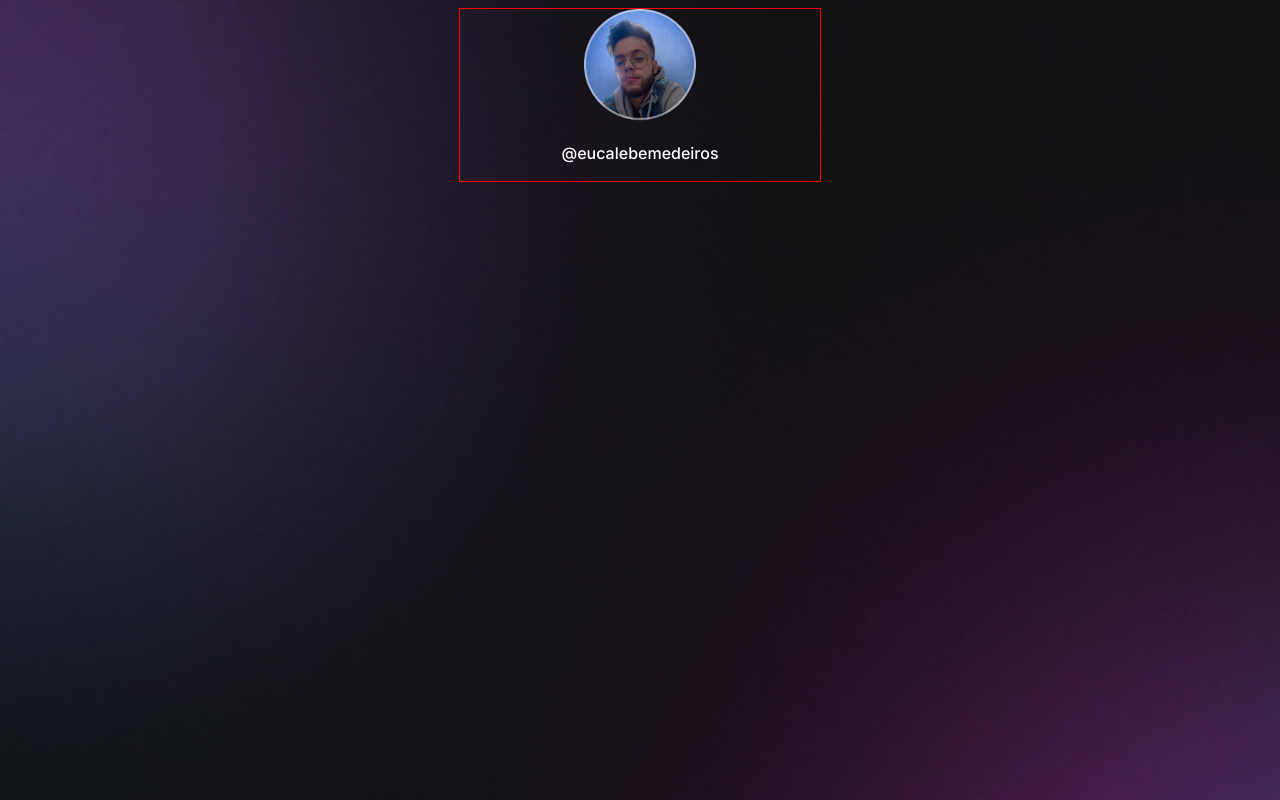
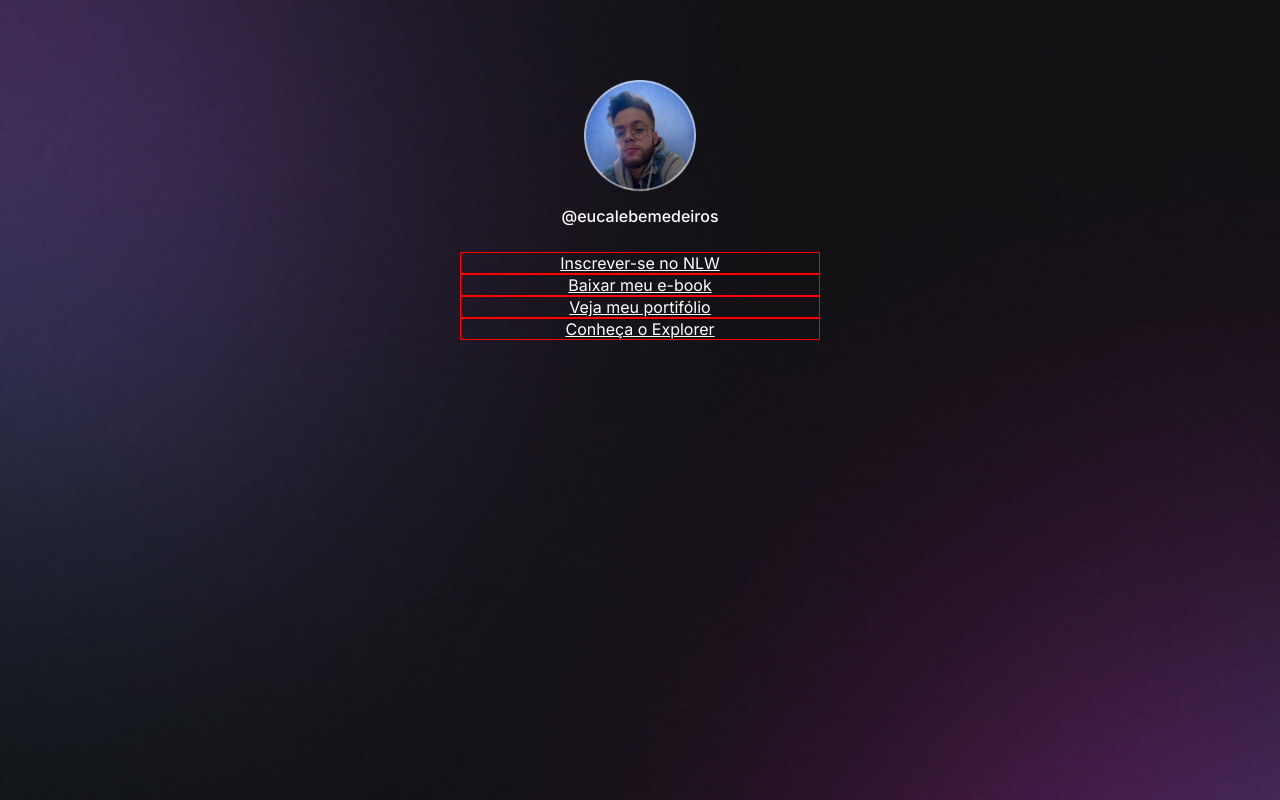
Before and after one commit to IsCorvo/Discover2, a plain HTML site: page index.html in a window 1280 px wide. Drawn offline with Linux system fonts and the light colour scheme.

Commit message:
Commit add 25-10-2023

```diff
--- a/index.html
+++ b/index.html
@@ -18,6 +18,20 @@
             <img src="./assets/avatar.png" alt="Foto de Calebe Medeiros, usando óculos, uma jaqueta jeans, com barba e fundo azul ciano.">
             <p>@eucalebemedeiros</p>
         </div>
+        <ul>
+            <li>
+                <a href="#" target="_blank">Inscrever-se no NLW</a>
+            </li>
+            <li>
+                <a href="#" target="_blank">Baixar meu e-book</a>
+            </li>
+            <li>
+                <a href="#" target="_blank">Veja meu portifólio</a>
+            </li>
+            <li>
+                <a href="#" target="_blank">Conheça o Explorer</a>
+            </li>
+        </ul>
     </div>
 </body>
 
--- a/style.css
+++ b/style.css
@@ -1,41 +1,49 @@
+* {
+  margin: 0;
+  padding: 0;
+  box-sizing: border-box;
+}
+
+body {
+
+  background: url(./assets/bg-mobile.jpg) no-repeat top center/cover;
+}
+
 body * {
   font-family: "Inter", sans-serif;
   color: #ffffff;
 }
 
-body {
-  /*
-  background-image: url(./assets/bg-mobile.jpg);
-  background-repeat: no-repeat;
-  background-position: top center;
-  background-size: cover;
-  */
-
-  /*background: color image no-repeat position/size */
-  background: url(./assets/bg-mobile.jpg) no-repeat top center/cover;
-}
-
 #container {
   width: 360px;
-  border: 1px solid red;
-  margin: auto;
+  margin: 56px auto 0px;
 }
 
 #profile {
   text-align: center;
+  padding: 24px;
 }
 
 #profile img {
   width: 112px;
-  margin: auto;
 }
 
 #profile p {
-  color: var(--text-color-dark-mode, #fff);
-  /* text-md */
-  font-family: Inter;
-  font-size: 16px;
-  font-style: normal;
   font-weight: 500;
-  line-height: 24px; /* 150% */
+  line-height: 24px;
+  margin-top: 8px;
 }
+
+/* LINKS */
+ul {
+  list-style: none;
+}
+
+ul li a {
+  border: 1px solid red;
+
+  display: flex;
+  align-items: center;
+  justify-content: center;
+
+}
```
